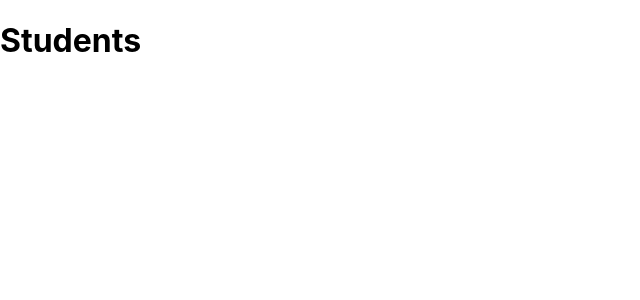
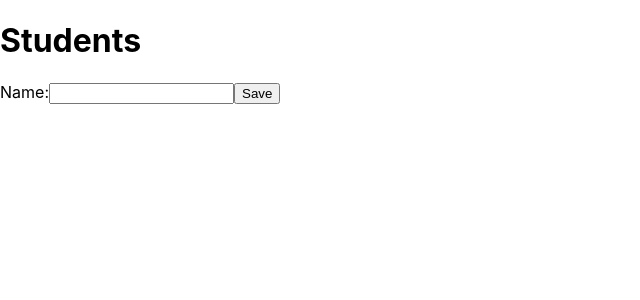
Before and after one commit to pauline-wim/fullstack-express-students, a React (Create React App) app in the folder front/: page / in a window 1280 px wide. Shown: the top 300 px of the page, without its empty margins (0-640 px from the left). Built offline with nearby package versions, Linux system fonts and the light colour scheme.

Commit message:
Front: Add component Form

```diff
--- a/front/src/App.js
+++ b/front/src/App.js
@@ -1,7 +1,10 @@
+import Form from "./components/Form";
+
 function App() {
   return (
     <div>
       <h1>Students</h1>
+      <Form />
     </div>
   );
 }
--- /dev/null
+++ b/front/src/components/Form.js
@@ -0,0 +1,27 @@
+import React from "react";
+import { useForm } from "react-hook-form";
+import { useState } from "react";
+
+export default function Form() {
+  const [names, setNames] = useState([]);
+
+  const {
+    register,
+    handleSubmit,
+    formState: { errors },
+  } = useForm();
+
+  const onSubmit = (data) => {
+    setNames(data.userEntry);
+  };
+
+  return (
+    <form onSubmit={handleSubmit(onSubmit)}>
+      <label>
+        Name:
+        <input type="text" {...register("userEntry", { required: true })} />
+      </label>
+      <input type="submit" value="Save" />
+    </form>
+  );
+}
```
